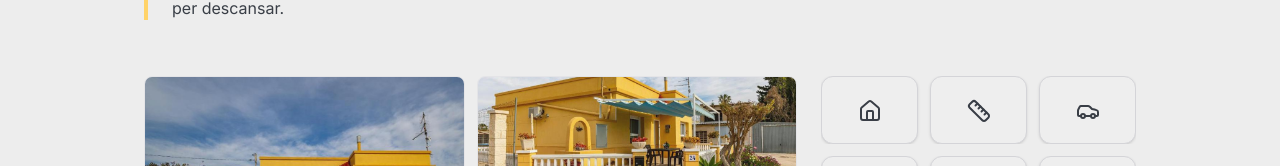
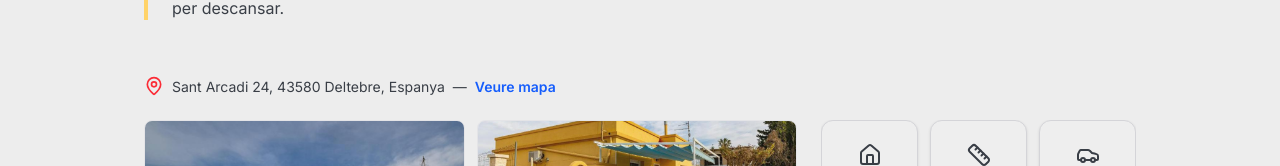
Before and after one commit to Marc1515/casetamartiicarmeta, a Next.js app: page /ca in a window 1280 px wide. Shown: the part 3060-3226 px from the top of the page. Built offline with nearby package versions, Linux system fonts and the light colour scheme; no server answers; the database is empty.

Commit message:
Add location information with a map link in the gallery section for multiple languages

```diff
--- a/messages/ca.json
+++ b/messages/ca.json
@@ -57,6 +57,9 @@
   "gallery": {
     "title": "Galeria",
     "lead": "Explora cada espai de la caseta: el porxo per esmorzar a l'aire lliure, la piscina per refrescar-te, les habitacions lluminoses i les zones comunes pensades per descansar.",
+    "location": {
+      "viewMap": "Veure mapa"
+    },
     "imageAlts": {
       "house": "Façana principal de la caseta",
       "house2": "Vista exterior lateral de l'allotjament",
--- a/messages/de.json
+++ b/messages/de.json
@@ -57,6 +57,9 @@
   "gallery": {
     "title": "Galerie",
     "lead": "Entdecken Sie alle Bereiche der Caseta: die Veranda fur das Fruhstuck im Freien, den Pool zum Entspannen, helle Zimmer und komfortable Gemeinschaftsbereiche.",
+    "location": {
+      "viewMap": "Karte anzeigen"
+    },
     "imageAlts": {
       "house": "Hauptfassade der Caseta",
       "house2": "Seitliche Aussenansicht der Unterkunft",
--- a/messages/en.json
+++ b/messages/en.json
@@ -57,6 +57,9 @@
   "gallery": {
     "title": "Gallery",
     "lead": "Discover every area of the caseta: the porch for outdoor breakfasts, the pool for slow afternoons, bright bedrooms and comfortable shared spaces.",
+    "location": {
+      "viewMap": "View map"
+    },
     "imageAlts": {
       "house": "Main front facade of the caseta",
       "house2": "Side exterior view of the holiday rental",
--- a/messages/es.json
+++ b/messages/es.json
@@ -57,6 +57,9 @@
   "gallery": {
     "title": "Galería",
     "lead": "Explora cada espacio de la caseta: el porche para desayunar al aire libre, la piscina para relajarte, las habitaciones luminosas y las zonas comunes pensadas para descansar.",
+    "location": {
+      "viewMap": "Ver mapa"
+    },
     "imageAlts": {
       "house": "Fachada principal de la caseta",
       "house2": "Vista exterior lateral del alojamiento",
--- a/messages/fr.json
+++ b/messages/fr.json
@@ -57,6 +57,9 @@
   "gallery": {
     "title": "Galerie",
     "lead": "Decouvrez chaque espace de la caseta: le porche pour les petits-dejeuners en plein air, la piscine pour se detendre, les chambres lumineuses et les pieces communes confortables.",
+    "location": {
+      "viewMap": "Voir la carte"
+    },
     "imageAlts": {
       "house": "Facade principale de la caseta",
       "house2": "Vue laterale exterieure de l'hebergement",
--- a/src/modules/public-site/presentation/ui/GallerySection.tsx
+++ b/src/modules/public-site/presentation/ui/GallerySection.tsx
@@ -9,6 +9,9 @@ import GalleryMosaicDesktop from "@/modules/public-site/presentation/ui/gallery/
 import GalleryMosaicMobile from "@/modules/public-site/presentation/ui/gallery/GalleryMosaicMobile";
 import GalleryModal from "@/modules/public-site/presentation/ui/gallery/GalleryModal";
 import GalleryHighlights from "@/modules/public-site/presentation/ui/gallery/GalleryHighlights";
+import { MapPin } from "lucide-react";
+import { getContactSectionDirectionsHref } from "@/modules/public-site/application/contact-section";
+import { LOCATION } from "@/modules/seo/application/seo";
 
 const galleryContainerVariants = {
   hidden: {},
@@ -57,6 +60,10 @@ const IMAGES = [
 
 export default function GallerySection() {
   const t = useTranslations("gallery");
+
+  const directionsHref = getContactSectionDirectionsHref();
+  const address = `${LOCATION.streetAddress}, ${LOCATION.postalCode} ${LOCATION.locality}, ${LOCATION.country}`;
+
   const [open, setOpen] = useState(false);
   const [index, setIndex] = useState<number>(0);
 
@@ -116,6 +123,22 @@ export default function GallerySection() {
       leadClassName="text-sm md:text-base text-[#393E46]"
       lead={t("lead")}
     >
+      <div className="mb-6 flex items-end gap-2 text-sm leading-snug text-[#393E46]">
+        <MapPin className="h-5 w-5 shrink-0 text-red-500" aria-hidden />
+
+        <span className="min-w-0">{address}</span>
+
+        <span aria-hidden>—</span>
+
+        <a
+          href={directionsHref}
+          target="_blank"
+          rel="noopener noreferrer"
+          className="font-semibold text-blue-600 underline-offset-2 hover:underline"
+        >
+          {t("location.viewMap")}
+        </a>
+      </div>
       <div className="grid gap-6 overflow-x-clip xl:grid-cols-3 xl:items-stretch">
         <div className="min-w-0 space-y-3 xl:col-span-2">
           <GalleryMosaicDesktop
```
